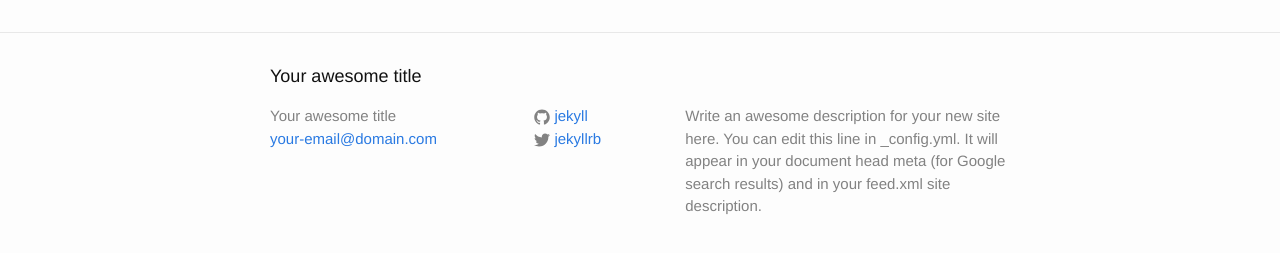
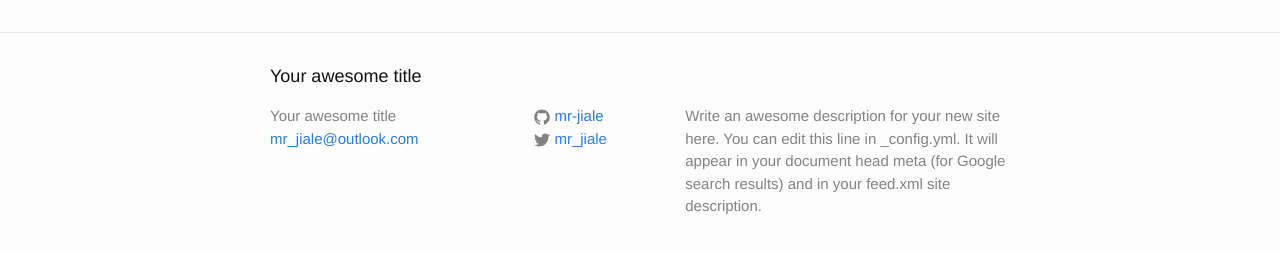
Before and after one commit to mrzjl/mrzjl.github.io, a Jekyll site: the page built from index.html, in a window 1280 px wide. Shown: the part 264-517 px from the top of the page. Built offline with Jekyll 4.4.1, drawn with Linux system fonts in a browser that asks for light colours.

Commit message:
_config.yml

```diff
--- a/_config.yml
+++ b/_config.yml
@@ -1,14 +1,14 @@
 # Site settings
 title: Your awesome title
-email: your-email@domain.com
+email: mr_jiale@outlook.com
 description: > # this means to ignore newlines until "baseurl:"
   Write an awesome description for your new site here. You can edit this
   line in _config.yml. It will appear in your document head meta (for
   Google search results) and in your feed.xml site description.
 baseurl: "" # the subpath of your site, e.g. /blog/
-url: "http://yourdomain.com" # the base hostname & protocol for your site
-twitter_username: jekyllrb
-github_username:  jekyll
+url: "http://mr-jiale.github.io" # the base hostname & protocol for your site
+twitter_username: mr_jiale
+github_username:  mr-jiale
 
 # Build settings
 markdown: kramdown
```
